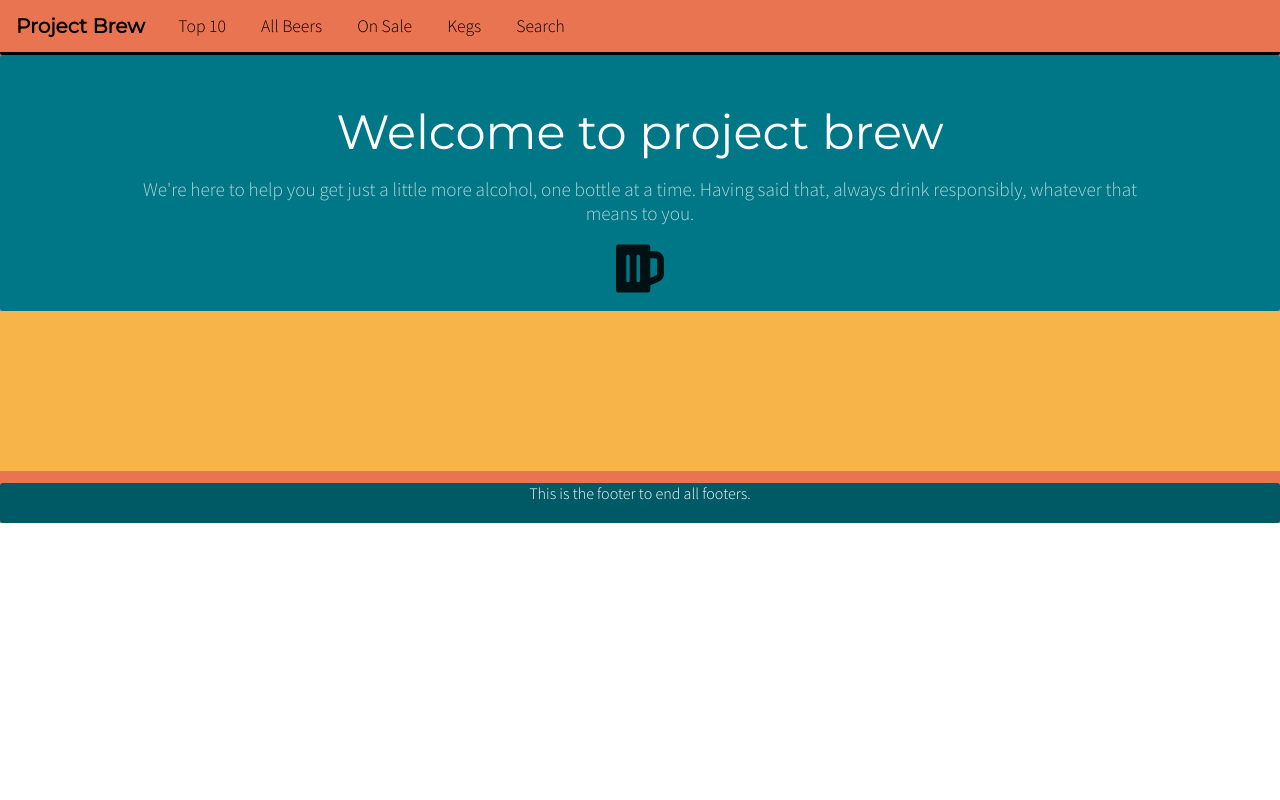
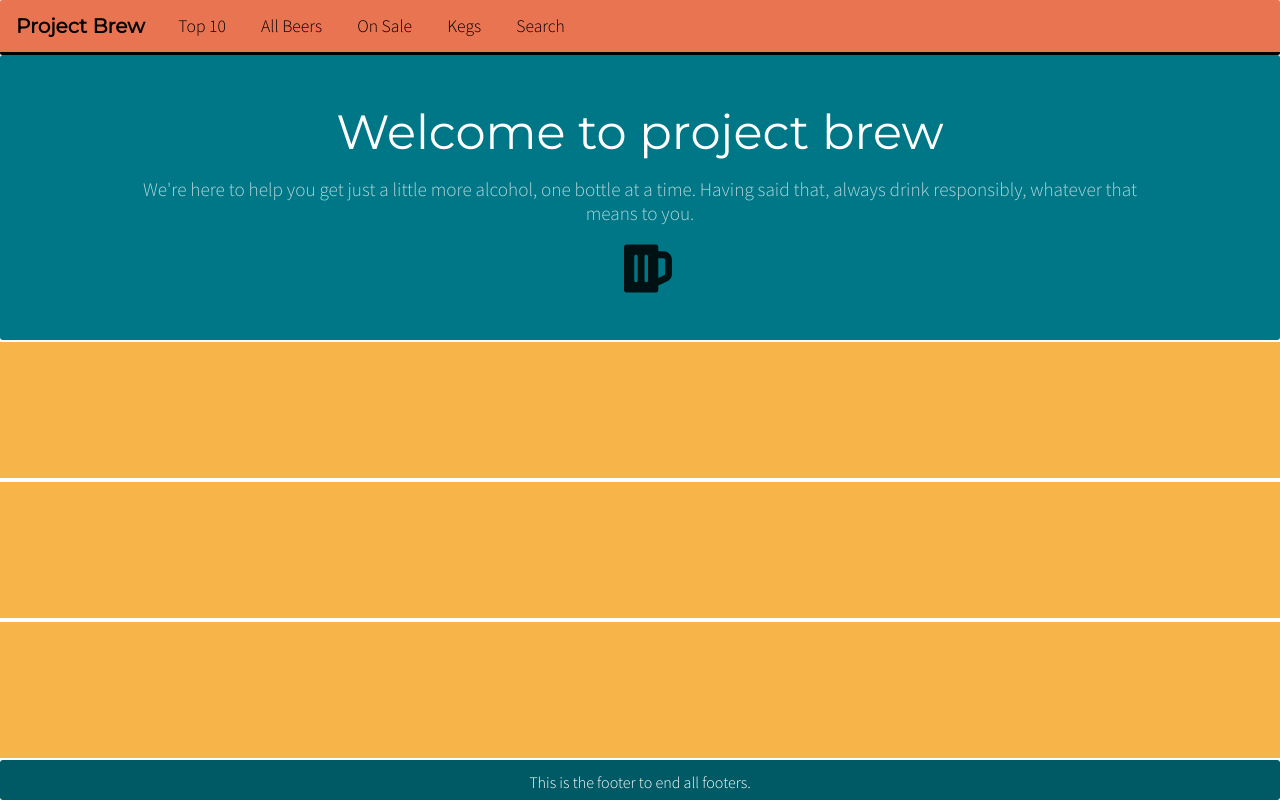
Before and after one commit to simonsben/Project-Brew-Frontend, a React (Create React App) app: page / in a window 1280 px wide. Built offline with nearby package versions, Linux system fonts and the light colour scheme.

Commit message:
Fixed footer n' such placement

```diff
--- a/src/App.css
+++ b/src/App.css
@@ -1,9 +1,8 @@
 @import './style/fonts.css';
 
 .container {
-  background-color: var(--orange);
-  height: 100%;
-  min-height: 100%;
-  /* display: flex !important; */
+  display: flex;
   flex-direction: column;
+  min-height: 100vh;
+  /* background-color: var(--orange); */
 }
--- /dev/null
+++ b/src/app/landing/Content.jsx
@@ -0,0 +1,18 @@
+import React from 'react'
+
+export const Content = props => {
+
+    return (
+        <div className='landing_content'>
+            <div className='content_item'>
+
+            </div>
+            <div className='content_item'>
+
+            </div>
+            <div className='content_item'>
+
+            </div>
+        </div>
+    );
+}
--- a/src/app/landing/Landing.jsx
+++ b/src/app/landing/Landing.jsx
@@ -1,10 +1,11 @@
 import React from 'react'
 import beer from '../../resources/beer.svg'
 import './landing.css'
+import { Content } from './Content';
 
 export const Landing = props => {
     return (
-        <div className='container'>
+        <div className='landing-container'>
             <div className='brand_container'>
                 <div className='brand header'>Welcome to project brew</div>
                 <div className='brand_content'>
@@ -14,11 +15,7 @@ export const Landing = props => {
                 </div>
                 <img className='brand_icon' src={beer}></img>
             </div>
-            <div className='content'>
-                <div className='content_item'>
-
-                </div>
-            </div>
+            <Content />
         </div>
     );
 }
--- a/src/app/landing/landing.css
+++ b/src/app/landing/landing.css
@@ -1,13 +1,16 @@
-.container {
-
+.landing-container {
+    flex: 1;
+    display: flex;
+    flex-direction: column;
 }
 
 .brand_container {
     width: 100%;
-    height: 16em;
+    height: fit-content;
     background-color: var(--teal);
     border-radius: 3px;
     color: white;
+    flex: 1;
 }
 
 .brand {
@@ -18,8 +21,7 @@
 
 .brand_icon {
     width: 3em;
-    margin-left: calc(50% - 1.5em);
-    margin-top: 1em;
+    margin: 1em 0 1em calc(50% - 1em);
     opacity: .85;
 }
 
@@ -30,12 +32,17 @@
     color: rgba(255, 255, 255, .7);
 }
 
-.content {
+.landing_content {
     flex: 1;
+    display: flex;
+    flex-direction: column;
 }
 
 .content_item {
     width: 100%;
-    height: 10em;
+    min-height: 8rem;
+    flex: 1;
     background-color: var(--yellow);
+
+    margin: 2px 0 2px 0;
 }
```
Also changed, not shown: 1 other file (tests, documents, lock files or other folders).
